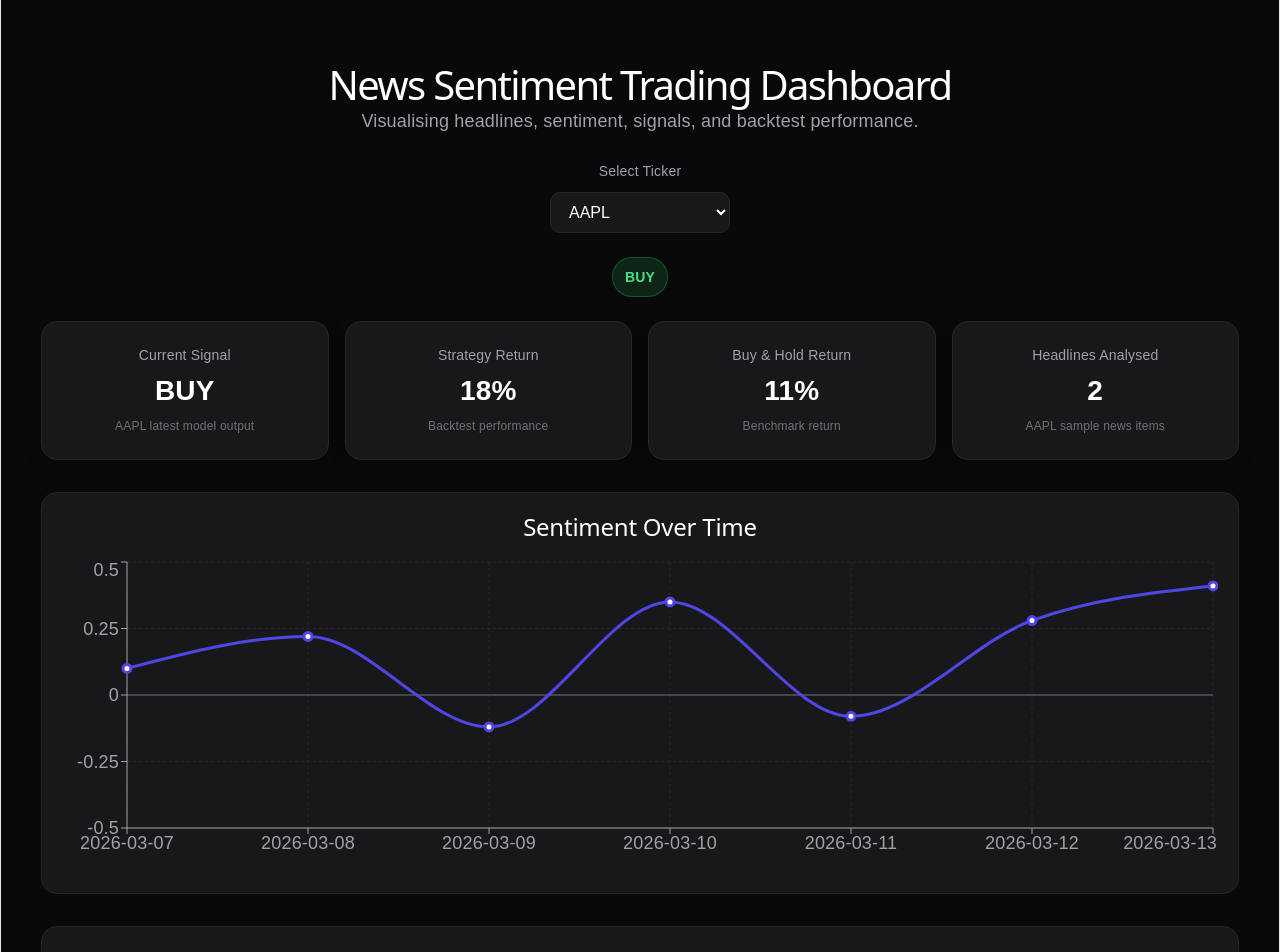
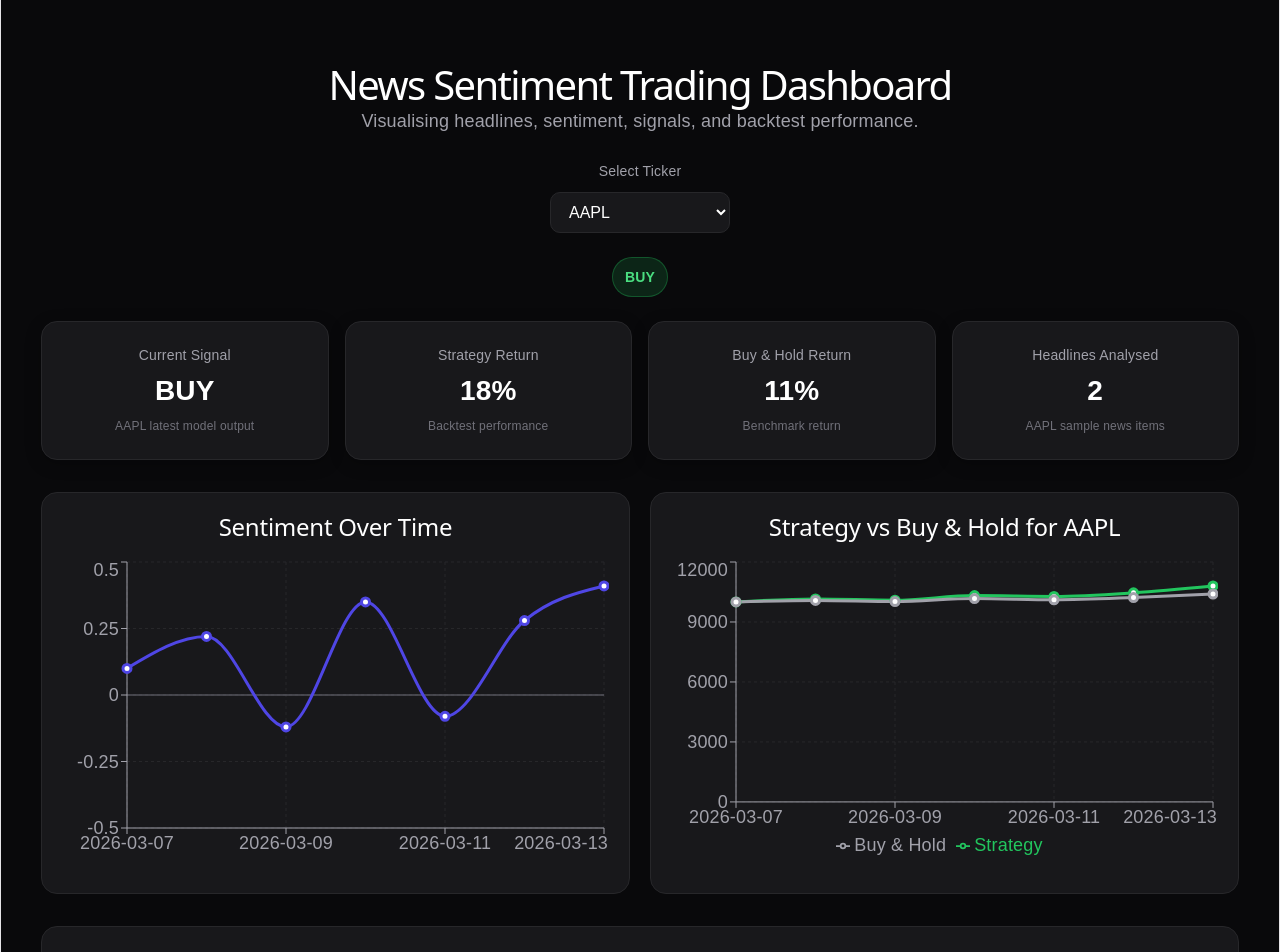
Before and after one commit to mannyasbanu/UNIHACK2026, a React app in the folder frontend/: page / in a window 1280 px wide. Shown: the top 952 px of the page. Built offline with nearby package versions, Linux system fonts and the light colour scheme; the HTML template or start-up script is replaced by a standard one.

Commit message:
Added Strategy vs Buy and Hold

```diff
--- a/frontend/src/App.jsx
+++ b/frontend/src/App.jsx
@@ -3,16 +3,18 @@
 import SignalBadge from "./components/SignalBadge";
 import TickerSelector from "./components/TickerSelector";
 import SentimentChart from "./components/SentimentChart";
+import BacktestChart from "./components/BacktestChart";
 import {
   mockHeadlines,
   mockSignals,
   mockMetrics,
   mockTickers,
+  mockBacktest,
 } from "./data/mockData";
 
 function App() {
   const [selectedTicker, setSelectedTicker] = useState("AAPL");
-
+  const backtestData = mockBacktest[selectedTicker];
   const filteredSignals = mockSignals.filter(
     (item) => item.ticker === selectedTicker
   );
@@ -82,8 +84,16 @@
           />
         </div>
 
-        <div style={{ marginBottom: "32px" }}>
-          <SentimentChart data={filteredSignals} />
+        <div
+          style={{
+          display: "grid",
+          gridTemplateColumns: "repeat(auto-fit, minmax(320px, 1fr))",
+          gap: "20px",
+          marginBottom: "32px",
+        }}
+        >
+        <SentimentChart data={filteredSignals} />
+        <BacktestChart data={backtestData} ticker={selectedTicker} />
         </div>
 
         <div
--- /dev/null
+++ b/frontend/src/components/BacktestChart.jsx
@@ -0,0 +1,56 @@
+import {
+  LineChart,
+  Line,
+  XAxis,
+  YAxis,
+  CartesianGrid,
+  Tooltip,
+  ResponsiveContainer,
+  Legend,
+} from "recharts";
+
+function BacktestChart({ data, ticker }) {
+  return (
+    <div
+      style={{
+        backgroundColor: "#18181b",
+        border: "1px solid #27272a",
+        borderRadius: "16px",
+        padding: "20px",
+        height: "360px",
+      }}
+    >
+      <h2 style={{ marginTop: 0, marginBottom: "16px", color: "white" }}>
+        Strategy vs Buy & Hold for {ticker}
+      </h2>
+
+      <ResponsiveContainer width="100%" height="85%">
+        <LineChart data={data}>
+          <CartesianGrid stroke="#27272a" strokeDasharray="3 3" />
+          <XAxis dataKey="date" stroke="#a1a1aa" />
+          <YAxis stroke="#a1a1aa" />
+          <Tooltip />
+          <Legend />
+          <Line
+            type="monotone"
+            dataKey="strategyValue"
+            stroke="#22c55e"
+            strokeWidth={3}
+            dot={{ r: 4 }}
+            name="Strategy"
+          />
+          <Line
+            type="monotone"
+            dataKey="benchmarkValue"
+            stroke="#a1a1aa"
+            strokeWidth={3}
+            dot={{ r: 4 }}
+            name="Buy & Hold"
+          />
+        </LineChart>
+      </ResponsiveContainer>
+    </div>
+  );
+}
+
+export default BacktestChart;
--- a/frontend/src/data/mockData.js
+++ b/frontend/src/data/mockData.js
@@ -83,3 +83,33 @@
   maxDrawdown: 7.0,
   headlinesAnalysed: 6,
 };
+
+export const mockBacktest = {
+  AAPL: [
+    { date: "2026-03-07", strategyValue: 10000, benchmarkValue: 10000 },
+    { date: "2026-03-08", strategyValue: 10150, benchmarkValue: 10080 },
+    { date: "2026-03-09", strategyValue: 10090, benchmarkValue: 10020 },
+    { date: "2026-03-10", strategyValue: 10320, benchmarkValue: 10170 },
+    { date: "2026-03-11", strategyValue: 10280, benchmarkValue: 10110 },
+    { date: "2026-03-12", strategyValue: 10460, benchmarkValue: 10220 },
+    { date: "2026-03-13", strategyValue: 10800, benchmarkValue: 10400 },
+  ],
+  TSLA: [
+    { date: "2026-03-07", strategyValue: 10000, benchmarkValue: 10000 },
+    { date: "2026-03-08", strategyValue: 9950, benchmarkValue: 9980 },
+    { date: "2026-03-09", strategyValue: 10080, benchmarkValue: 9900 },
+    { date: "2026-03-10", strategyValue: 10110, benchmarkValue: 9850 },
+    { date: "2026-03-11", strategyValue: 10220, benchmarkValue: 9920 },
+    { date: "2026-03-12", strategyValue: 10190, benchmarkValue: 9880 },
+    { date: "2026-03-13", strategyValue: 10340, benchmarkValue: 9810 },
+  ],
+  NVDA: [
+    { date: "2026-03-07", strategyValue: 10000, benchmarkValue: 10000 },
+    { date: "2026-03-08", strategyValue: 10220, benchmarkValue: 10150 },
+    { date: "2026-03-09", strategyValue: 10300, benchmarkValue: 10210 },
+    { date: "2026-03-10", strategyValue: 10580, benchmarkValue: 10410 },
+    { date: "2026-03-11", strategyValue: 10720, benchmarkValue: 10520 },
+    { date: "2026-03-12", strategyValue: 10690, benchmarkValue: 10490 },
+    { date: "2026-03-13", strategyValue: 11050, benchmarkValue: 10700 },
+  ],
+};
```
